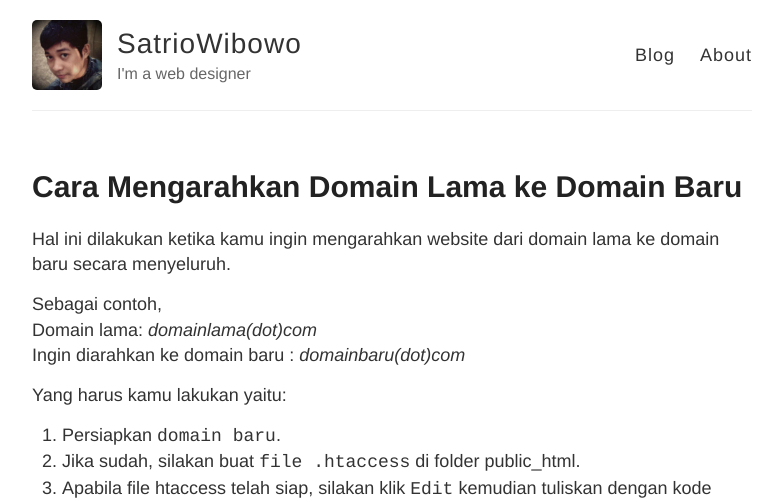
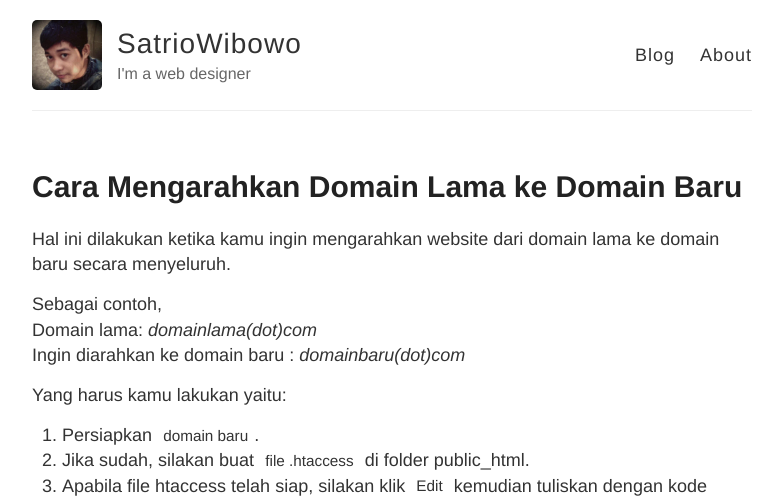
Before and after one commit to sa3owibowo/blog, a Jekyll site: the page built from _posts/2020-12-30-Cara-Mengarahkan-Domain-Lama-ke-Domain-Baru.md, in a window 1280 px wide. Shown: the top 502 px of the page, without its empty margins (248-1030 px from the left). Built offline with Jekyll 4.4.1, drawn with Linux system fonts in a browser that asks for light colours; comment, search, counter and statistics services are not loaded.

Commit message:
Update _highlights.scss

```diff
--- a/_sass/_highlights.scss
+++ b/_sass/_highlights.scss
@@ -11,7 +11,11 @@
 }
 
 code {
-  font-family:'Bitstream Vera Sans Mono','Courier', monospace;
+	padding: .2em .4em;
+	margin: 0;
+	font-size: 85%;
+	background-color: var(--color-markdown-code-bg);
+	border-radius: 6px;
 }
 
 .highlight .c { color: #586E75 } /* Comment */
```
